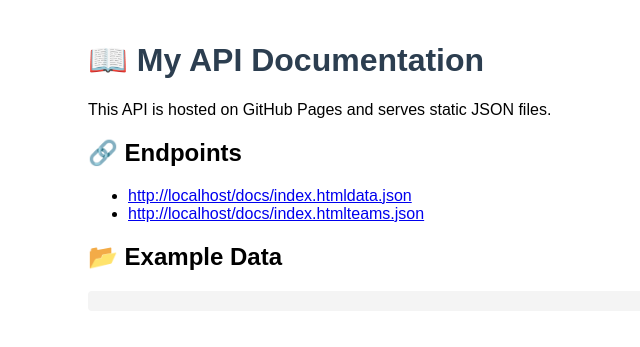
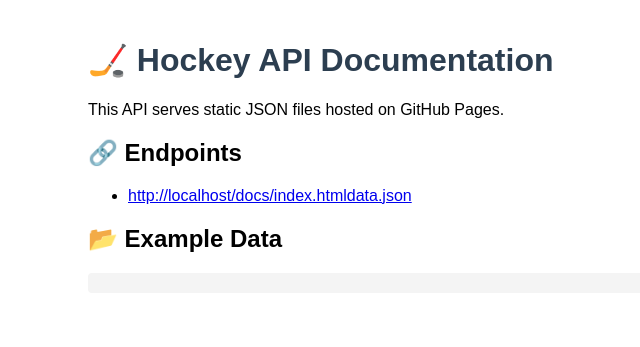
Before and after one commit to Buystvo93/hhco, a plain HTML site: page docs/index.html in a window 1280 px wide. Shown: the whole page, without its empty margins (152-792 px from the left). Drawn offline with Linux system fonts and the light colour scheme; no server answers.

Commit message:
Update index.html

```diff
--- a/docs/index.html
+++ b/docs/index.html
@@ -3,17 +3,17 @@
 <head>
   <meta charset="UTF-8">
   <meta name="viewport" content="width=device-width, initial-scale=1.0">
-  <title>My Static API Docs</title>
+  <title>Hockey API Documentation</title>
   <style>
     body { font-family: Arial, sans-serif; max-width: 800px; margin: auto; padding: 20px; }
     h1 { color: #2c3e50; }
     code { background: #f4f4f4; padding: 2px 4px; border-radius: 4px; }
-    pre { background: #f4f4f4; padding: 10px; border-radius: 4px; }
+    pre { background: #f4f4f4; padding: 10px; border-radius: 4px; overflow-x: auto; }
   </style>
 </head>
 <body>
-  <h1>📖 My API Documentation</h1>
-  <p>This API is hosted on GitHub Pages and serves static JSON files.</p>
+  <h1>🏒 Hockey API Documentation</h1>
+  <p>This API serves static JSON files hosted on GitHub Pages.</p>
 
   <h2>🔗 Endpoints</h2>
   <ul id="endpoints"></ul>
@@ -23,7 +23,7 @@
 
   <script>
     const baseUrl = window.location.origin + window.location.pathname.replace(/docs\/$/, '');
-    const files = ["data.json", "teams.json"];
+    const files = ["data.json"];
 
     const ul = document.getElementById("endpoints");
     const example = document.getElementById("example");
@@ -34,7 +34,6 @@
       li.innerHTML = `<a href="${url}" target="_blank">${url}</a>`;
       ul.appendChild(li);
 
-      // Load first file as example
       fetch(url)
         .then(r => r.json())
         .then(data => {
```
